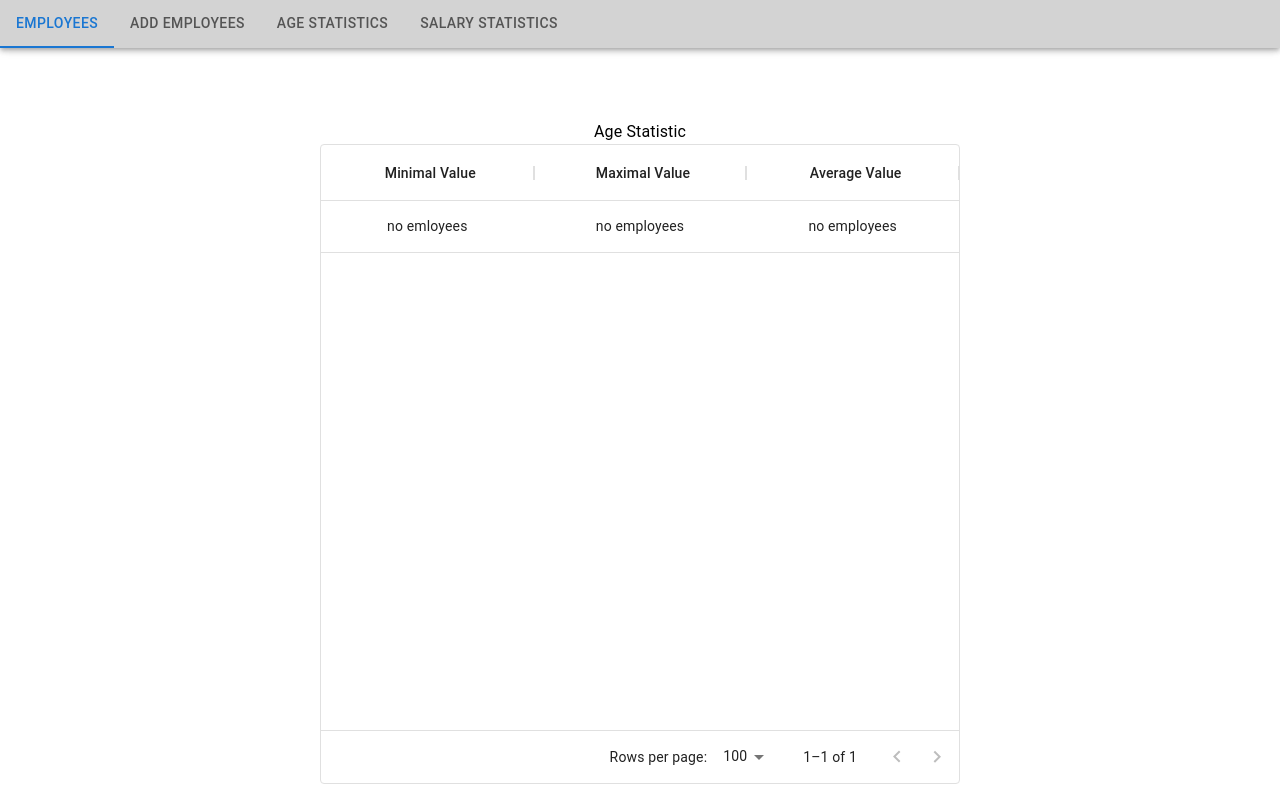
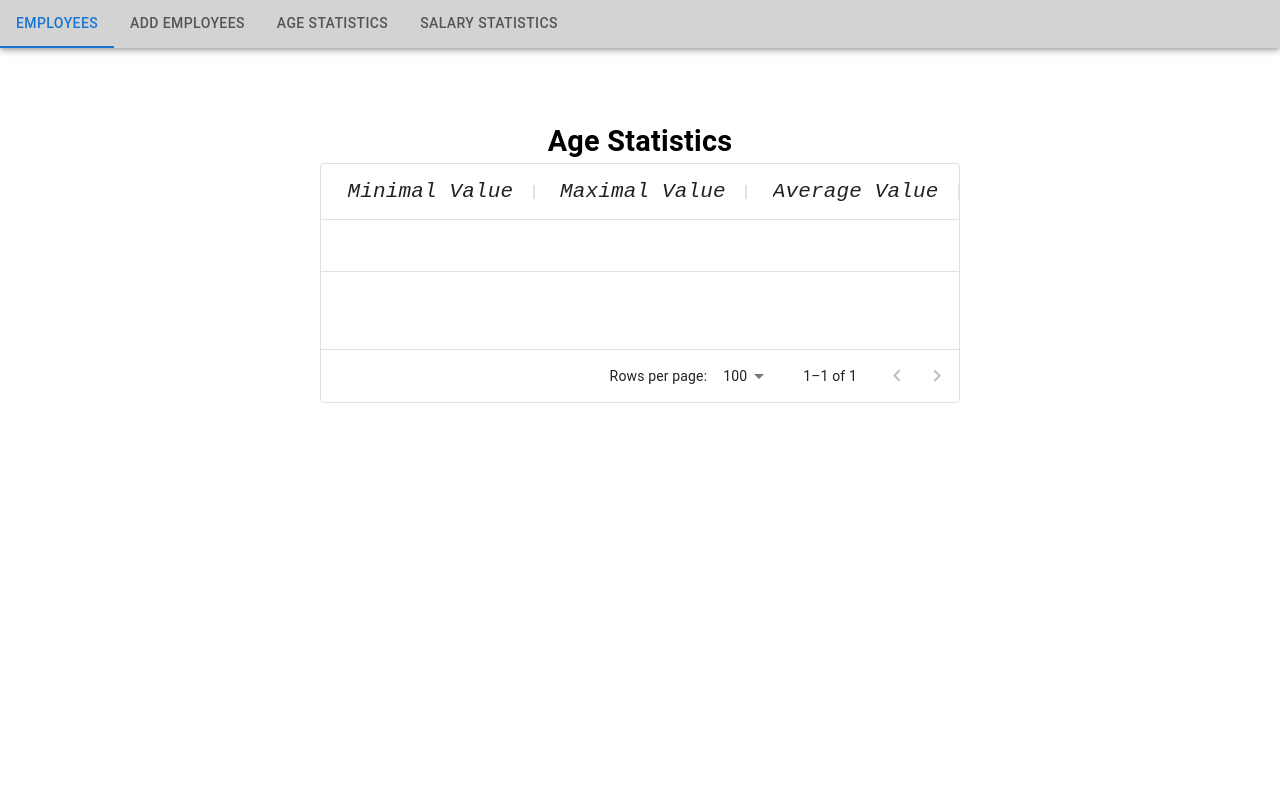
Before and after one commit to Java49AlexanderKovalchuk/React, a React (Create React App) app: page /statistics/age in a window 1280 px wide. Built offline with nearby package versions, Linux system fonts and the light colour scheme.

Commit message:
hw-42 by Y.G. - for next classwork

```diff
--- a/src/components/Statistics.tsx
+++ b/src/components/Statistics.tsx
@@ -1,41 +1,52 @@
-import { Box, Typography } from '@mui/material';
-import { DataGrid, GridColumns } from '@mui/x-data-grid';
-import React from 'react';
-import { useSelector } from 'react-redux';
-import { Employee } from '../model/Employee';
-
-type TableProps = {
-    tableName: string;
-    fnStat: (empl: Employee[]) => { min: number, max: number, avg: number };
+import { Box, Typography } from "@mui/material";
+import { DataGrid, GridColumns } from "@mui/x-data-grid";
+import React from "react";
+import './pages/table.css'
+type Props = {
+    title: string;
+    field: string;
+    objects: any[];
 }
-
-export const Statistics: React.FC<TableProps> = (props) => {
-    const columns = React.useRef<GridColumns>([
+const columns: GridColumns = [
+    {
+        field: "minValue", headerName: "Minimal Value", headerAlign: "center",
+        align: "center", headerClassName: "header", flex: 1
+    },
+    {
+        field: "maxValue", headerName: "Maximal Value", headerAlign: "center",
+        align: "center", headerClassName: "header", flex: 1
+    },
+    {
+        field: "avgValue", headerName: "Average Value", headerAlign: "center",
+        align: "center", headerClassName: "header", flex: 1
+    }
+]
+export const Statistics: React.FC<Props> = ({ title, field, objects }) => {
+    let statistics: any = {id: 1};
+    if (objects.length > 0) {
+        const initialObject: { minValue: number, maxValue: number, avgValue: number } =
         {
-            field: 'min', headerName: 'Minimal Value', flex: 1, type: 'number',
-            headerAlign: 'center', align: 'center'
-        },
-        {
-            field: 'max', headerName: 'Maximal Value', flex: 1, type: 'number',
-            headerAlign: 'center', align: 'center'
-        },
-        {
-            field: 'avg', headerName: 'Average Value', flex: 1, type: 'number',
-            headerAlign: 'center', align: 'center'
-        }
-    ])
-
-    const employees: Employee[] = useSelector<any, Employee[]>
-        (state => state.company.employees);
-
-    function getRows(): {id: number,
-         min: number|string, max: number|string, avg: number|string}[] {
-        return (employees[0]) ? [{ id: 0, ...props.fnStat(employees) }] :
-            [{ id: 0, min: "no emloyees", max: "no employees", avg: "no employees" }];
+            minValue: objects[0][field],
+            maxValue: objects[0][field],
+            avgValue: 0
+        };
+        statistics = objects.reduce((res, cur) => {
+            if (res.minValue > cur[field]) {
+                res.minValue = cur[field];
+            } else if(res.maxValue < cur[field]) {
+                res.maxValue = cur[field];
+            }
+            res.avgValue += cur[field]
+             return res;
+        }, initialObject)
+        statistics.id = 1;
+        statistics.avgValue = Math.round(statistics.avgValue / objects.length);
     }
 
-    return <Box sx={{ width: '50vw', height: '80vh', textAlign: 'center' }}>
-        <Typography>{props.tableName}</Typography>
-        <DataGrid columns={columns.current} rows={getRows()} />
+
+    return <Box sx={{ width: "50vw", height: "30Vh" }}>
+        <Typography sx={{fontSize: "1.8em",
+         fontWeight: "bold", textAlign: "center"}}>{title}</Typography>
+        <DataGrid columns={columns} rows={[statistics]} />
     </Box>
 }
--- a/src/components/pages/AgeStatistics.tsx
+++ b/src/components/pages/AgeStatistics.tsx
@@ -1,10 +1,11 @@
 import React from 'react';
-import { Box } from "@mui/material";
-import { statAge } from '../../service/EmloyeesService'
+import {useSelector} from 'react-redux';
+import { Employee } from '../../model/Employee';
 import { Statistics } from '../Statistics';
-
 export const AgeStatistics: React.FC = () => {
-    return <Box>
-        <Statistics tableName={'Age Statistic'} fnStat={statAge} />
-    </Box>
+    const employees: Employee[] = useSelector<any, Employee[]>(state => state.company.employees)
+    const employeesAge = employees.map(empl => ({
+        ...empl, age: new Date().getFullYear() - new Date(empl.birthDate).getFullYear()
+    }))
+    return <Statistics title="Age Statistics" field="age" objects={employeesAge} />
 }
--- a/src/components/pages/SalaryStatistics.tsx
+++ b/src/components/pages/SalaryStatistics.tsx
@@ -1,10 +1,10 @@
 import React from 'react';
-import {Box} from "@mui/material";
-import { statSalary } from '../../service/EmloyeesService';
+
+import {useSelector} from 'react-redux';
+import { Employee } from '../../model/Employee';
 import { Statistics } from '../Statistics';
-
 export const SalaryStatistics: React.FC = () => {
-    return <Box>
-        <Statistics tableName={'Salary Statistic'} fnStat={statSalary}></Statistics>
-    </Box>
+    const employees = useSelector<any, Employee[]>
+    (state => state.company.employees)
+    return <Statistics title="Salary Statistics" field="salary" objects={employees}/>
 }
```
